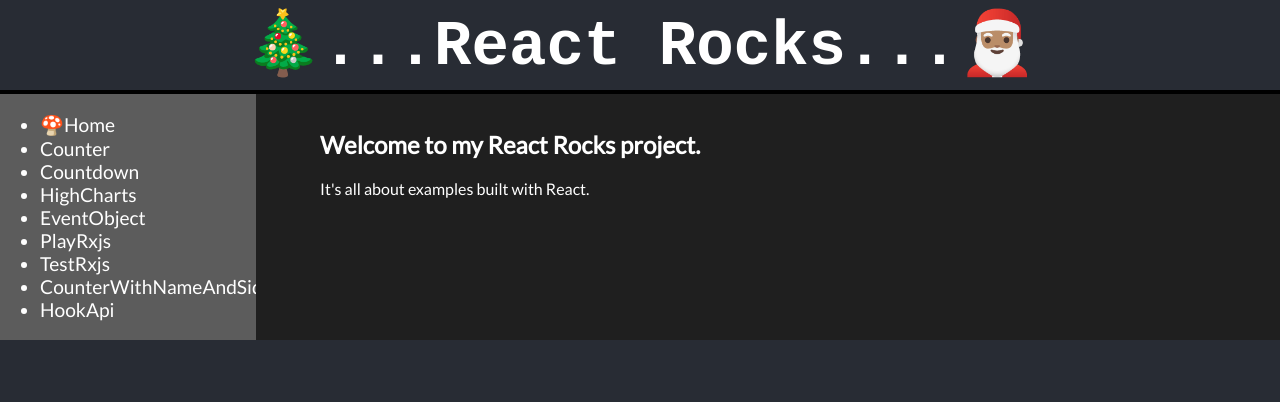
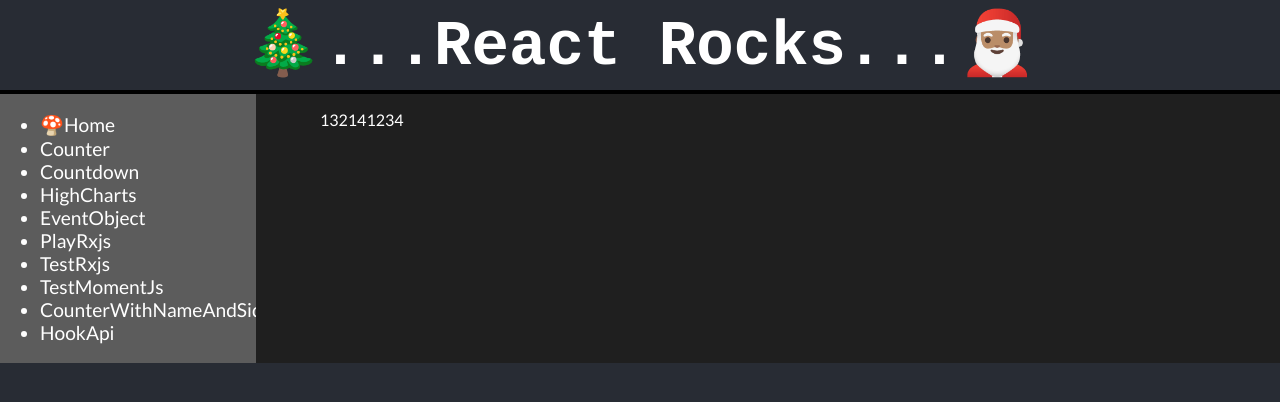
Before and after one commit to catsheue/reactmuffin, a React (Create React App) app: page /testmomentjs in a window 1280 px wide. Shown: the top 402 px of the page. Built offline with nearby package versions, Linux system fonts and the light colour scheme.

Commit message:
test momentjs :alembic:

```diff
--- a/package.json
+++ b/package.json
@@ -8,7 +8,7 @@
     "@testing-library/user-event": "^7.1.2",
     "highcharts": "^8.0.0",
     "highcharts-react-official": "^2.2.2",
-    "moment": "^2.24.0",
+    "moment": "^2.25.3",
     "node-sass": "^4.13.0",
     "react": "^16.12.0",
     "react-dom": "^16.12.0",
--- a/src/App.js
+++ b/src/App.js
@@ -14,6 +14,7 @@
 import TestRxjs from './components/TestRxjs';
 import CounterWithNameAndSideEffect from './components/CounterWithNameAndSideEffect';
 import HookApi from './components/HookApi';
+import TestMomentjs from './components/TestMomentjs';
 
 function App() {
   return (
@@ -64,6 +65,11 @@
 		            </Link>
 	            </li>
 	            <li>
+		            <Link to="/testmomentjs">
+			            TestMomentJs
+		            </Link>
+	            </li>
+	            <li>
 		            <Link to="/CounterWithNameAndSideEffect">
 			            CounterWithNameAndSideEffect
 		            </Link>
@@ -77,6 +83,9 @@
           </div>
           <div className="app__content">
             <Switch>
+	            <Route path="/testmomentjs">
+		            <TestMomentjs />
+	            </Route>
 	            <Route path="/HookApi">
 		            <HookApi />
 	            </Route>
--- /dev/null
+++ b/src/components/TestMomentjs.js
@@ -0,0 +1,58 @@
+import React from 'react';
+import moment from 'moment';
+
+class TestMomentjs extends React.Component {
+	state = {
+		days: undefined,
+		hours: undefined,
+		minutes: undefined,
+		seconds: undefined
+	};
+
+	componentDidMount() {
+
+		// const a = moment().format();
+		// const b = moment().startOf('day').format();
+		// const c = moment();
+		//
+		// console.log(a);
+		// console.log(b);
+		// console.log(c);
+
+		const before = moment().subtract(3, 'days').startOf('day').format('x');
+		const after = moment().subtract(1, 'days').endOf('day').format('x');
+
+		console.log(before);
+		console.log(after);
+
+		const yes = moment().subtract(3, 'days').startOf('day');
+		const no = moment().subtract(1, 'days').endOf('day');
+
+		console.log(yes);
+		console.log(no);
+
+		const a = moment().subtract(3, 'days').startOf('day').format();
+		// 2020-05-03T00:00:00+08:00
+		const b = moment().subtract(1, 'days').endOf('day').format();
+		// 2020-05-05T23:59:59+08:00
+		// 昨天一天，到昨天要過完為止的時間段
+
+		console.log(a);
+		console.log(b);
+	}
+
+	componentWillUnmount() {
+
+	}
+
+	render() {
+
+		return (
+			<div className="momentjs">
+				132141234
+			</div>
+		);
+	}
+}
+
+export default TestMomentjs;
```
Also changed, not shown: 1 other file (tests, documents, lock files or other folders).
